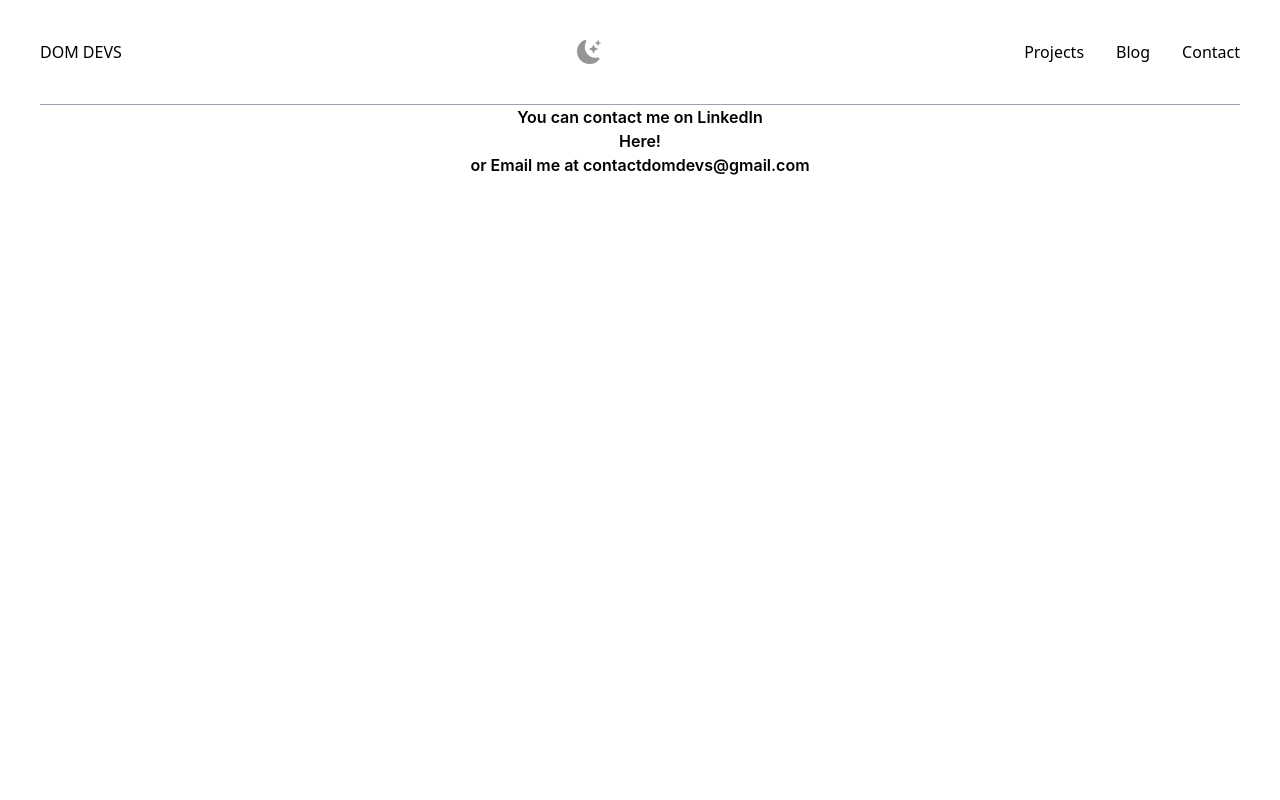
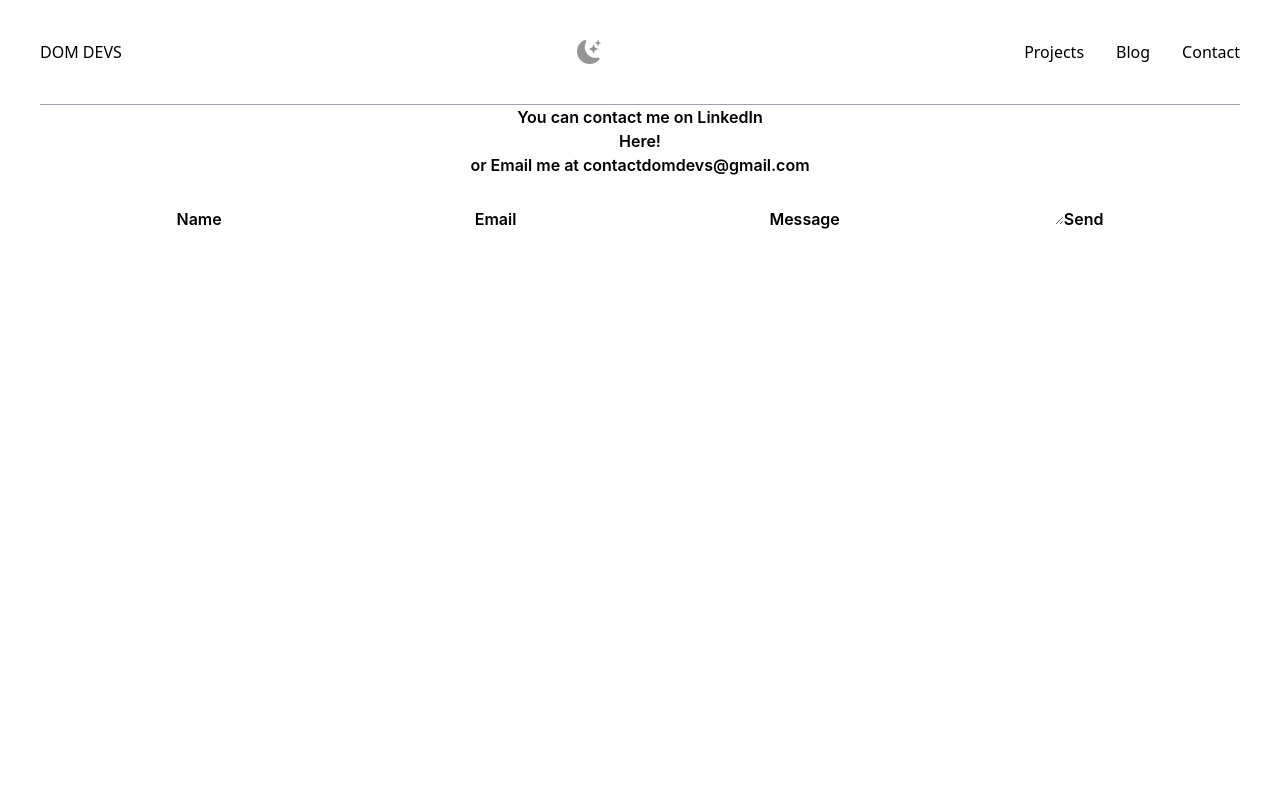
Before and after one commit to DomDevs2000/React-NextJS-Personal-Website, a Next.js app: page /contact in a window 1280 px wide. Shown: the top 800 px of the page. Built offline with nearby package versions, Linux system fonts and the light colour scheme.

Commit message:
added component to page

```diff
--- a/pages/contact.tsx
+++ b/pages/contact.tsx
@@ -1,6 +1,6 @@
 import React from 'react'
 import Link from 'next/link'
-
+import { Contact } from '../components/contact';
  const contactPage = () => {
     return (
        <section className='min-h-screen dark:bg-gray-900 dark:text-white font-semibold text-center '>
@@ -8,6 +8,7 @@ import Link from 'next/link'
             </h1>
            <Link href='https://www.linkedin.com/in/aidan-carvalho/'>Here!</Link>
            <p>or Email me at contactdomdevs@gmail.com</p>
+           <Contact/>
        </section>
     )
 
```
